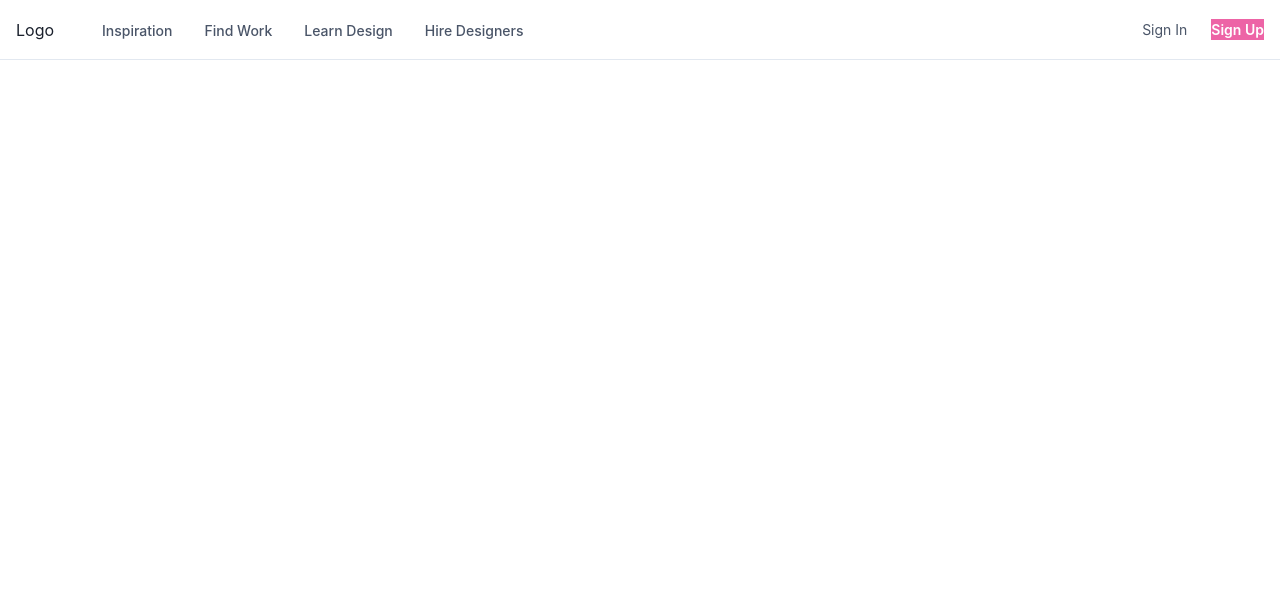
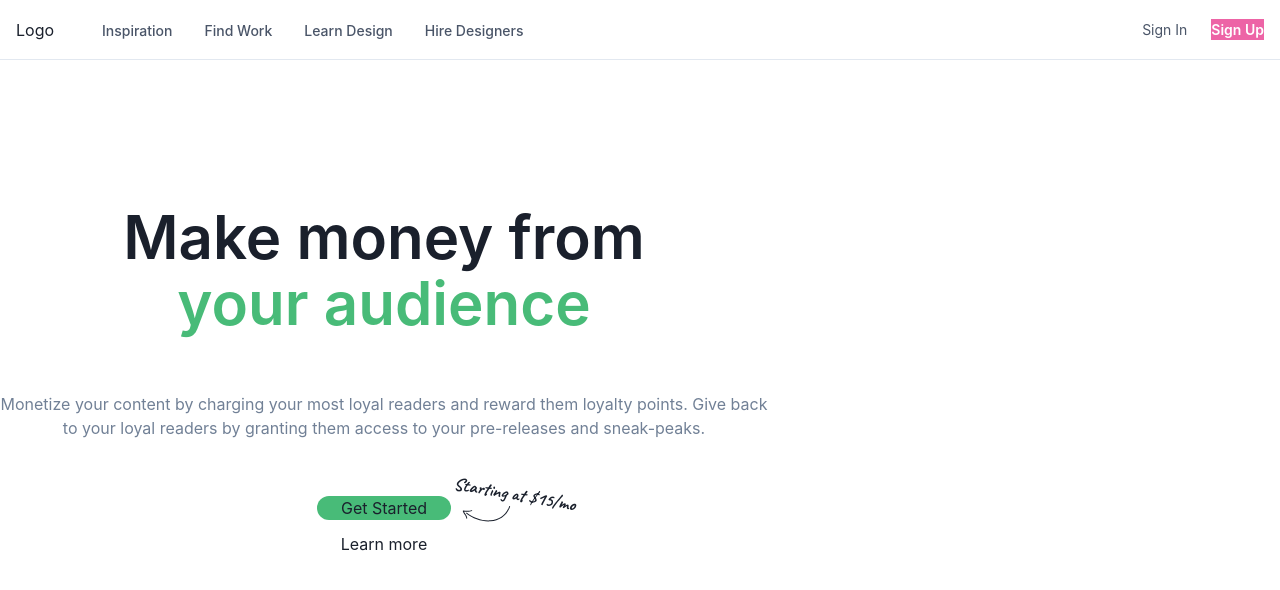
Before and after one commit to mbeps/landing-page, a Next.js app: page / in a window 1280 px wide. Shown: the top 590 px of the page. Built offline with nearby package versions, Linux system fonts and the light colour scheme.

Commit message:
Created Hero section

```diff
--- a/app/page.tsx
+++ b/app/page.tsx
@@ -1,8 +1,10 @@
-import Image from 'next/image'
+"use client"
+import HeroSection from "@/components/HeroSection"
 
 export default function Home() {
   return (
     <>
+      <HeroSection />
     </>
   )
 }
--- /dev/null
+++ b/components/HeroSection.tsx
@@ -0,0 +1,100 @@
+import Head from 'next/head';
+import {
+  Box,
+  Heading,
+  Container,
+  Text,
+  Button,
+  Stack,
+  Icon,
+  useColorModeValue,
+  createIcon,
+} from '@chakra-ui/react';
+
+export default function HeroSection() {
+  return (
+    <>
+      <Head>
+        <link
+          href="https://fonts.googleapis.com/css2?family=Caveat:wght@700&display=swap"
+          rel="stylesheet"
+        />
+      </Head>
+
+      <Container maxW={'3xl'}>
+        <Stack
+          as={Box}
+          textAlign={'center'}
+          spacing={{ base: 8, md: 14 }}
+          py={{ base: 20, md: 36 }}>
+          <Heading
+            fontWeight={600}
+            fontSize={{ base: '2xl', sm: '4xl', md: '6xl' }}
+            lineHeight={'110%'}>
+            Make money from <br />
+            <Text as={'span'} color={'green.400'}>
+              your audience
+            </Text>
+          </Heading>
+          <Text color={'gray.500'}>
+            Monetize your content by charging your most loyal readers and reward
+            them loyalty points. Give back to your loyal readers by granting
+            them access to your pre-releases and sneak-peaks.
+          </Text>
+          <Stack
+            direction={'column'}
+            spacing={3}
+            align={'center'}
+            alignSelf={'center'}
+            position={'relative'}>
+            <Button
+              colorScheme={'green'}
+              bg={'green.400'}
+              rounded={'full'}
+              px={6}
+              _hover={{
+                bg: 'green.500',
+              }}>
+              Get Started
+            </Button>
+            <Button variant={'link'} colorScheme={'blue'} size={'sm'}>
+              Learn more
+            </Button>
+            <Box>
+              <Icon
+                as={Arrow}
+                color={useColorModeValue('gray.800', 'gray.300')}
+                w={71}
+                position={'absolute'}
+                right={-71}
+                top={'10px'}
+              />
+              <Text
+                fontSize={'lg'}
+                fontFamily={'Caveat'}
+                position={'absolute'}
+                right={'-125px'}
+                top={'-15px'}
+                transform={'rotate(10deg)'}>
+                Starting at $15/mo
+              </Text>
+            </Box>
+          </Stack>
+        </Stack>
+      </Container>
+    </>
+  );
+}
+
+const Arrow = createIcon({
+  displayName: 'Arrow',
+  viewBox: '0 0 72 24',
+  path: (
+    <path
+      fillRule="evenodd"
+      clipRule="evenodd"
+      d="M0.600904 7.08166C0.764293 6.8879 1.01492 6.79004 1.26654 6.82177C2.83216 7.01918 5.20326 7.24581 7.54543 7.23964C9.92491 7.23338 12.1351 6.98464 13.4704 6.32142C13.84 6.13785 14.2885 6.28805 14.4722 6.65692C14.6559 7.02578 14.5052 7.47362 14.1356 7.6572C12.4625 8.48822 9.94063 8.72541 7.54852 8.7317C5.67514 8.73663 3.79547 8.5985 2.29921 8.44247C2.80955 9.59638 3.50943 10.6396 4.24665 11.7384C4.39435 11.9585 4.54354 12.1809 4.69301 12.4068C5.79543 14.0733 6.88128 15.8995 7.1179 18.2636C7.15893 18.6735 6.85928 19.0393 6.4486 19.0805C6.03792 19.1217 5.67174 18.8227 5.6307 18.4128C5.43271 16.4346 4.52957 14.868 3.4457 13.2296C3.3058 13.0181 3.16221 12.8046 3.01684 12.5885C2.05899 11.1646 1.02372 9.62564 0.457909 7.78069C0.383671 7.53862 0.437515 7.27541 0.600904 7.08166ZM5.52039 10.2248C5.77662 9.90161 6.24663 9.84687 6.57018 10.1025C16.4834 17.9344 29.9158 22.4064 42.0781 21.4773C54.1988 20.5514 65.0339 14.2748 69.9746 0.584299C70.1145 0.196597 70.5427 -0.0046455 70.931 0.134813C71.3193 0.274276 71.5206 0.70162 71.3807 1.08932C66.2105 15.4159 54.8056 22.0014 42.1913 22.965C29.6185 23.9254 15.8207 19.3142 5.64226 11.2727C5.31871 11.0171 5.26415 10.5479 5.52039 10.2248Z"
+      fill="currentColor"
+    />
+  ),
+});
```
